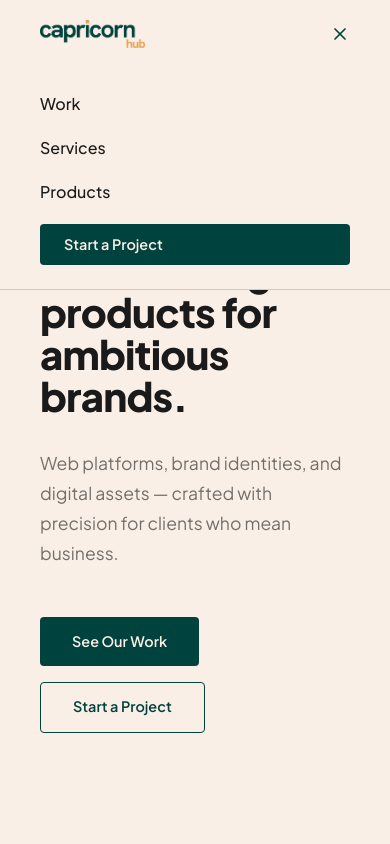
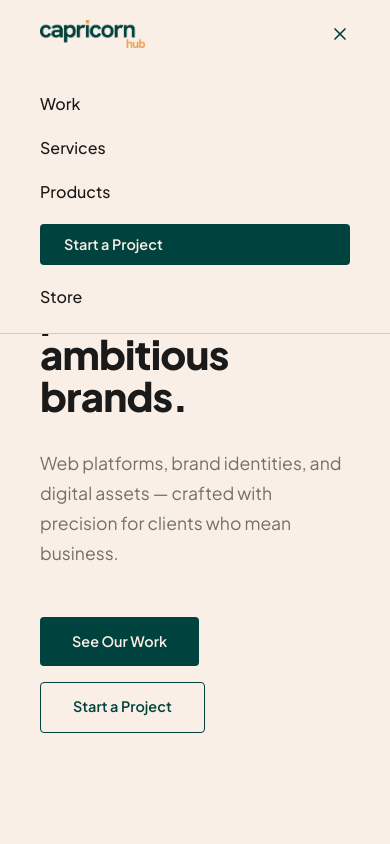
Before and after one commit to Imjim07/capricornhub, a Next.js app: page / in a window 390 px wide. Both pictures are taken after a click on the button 340 px from the left and 34 px from the top of the page. Shown: the top 844 px of the page. Built offline with nearby package versions, Linux system fonts and the light colour scheme.

Commit message:
Add favicon, update logo and wordmark, add Store to mobile menu

```diff
--- a/src/components/Navbar.tsx
+++ b/src/components/Navbar.tsx
@@ -71,6 +71,8 @@ justifyContent: "space-between",
           <a href="#services" onClick={() => setOpen(false)} style={{ fontSize: "1rem", fontWeight: 500, color: "#1a1a1a", textDecoration: "none" }}>Services</a>
           <a href="#products" onClick={() => setOpen(false)} style={{ fontSize: "1rem", fontWeight: 500, color: "#1a1a1a", textDecoration: "none" }}>Products</a>
           <a href="#contact" onClick={() => setOpen(false)} style={{ fontSize: "0.9rem", fontWeight: 600, color: "#faefe6", backgroundColor: "#00423d", padding: "0.6rem 1.5rem", textDecoration: "none", borderRadius: "4px", display: "inline-block" }}>Start a Project</a>
+          <a href="#store" onClick={() => setOpen(false)} style={{ fontSize: "1rem", fontWeight: 500, color: "#1a1a1a", textDecoration: "none" }}>Store</a>
+
         </div>
       )}
           </nav>
```
